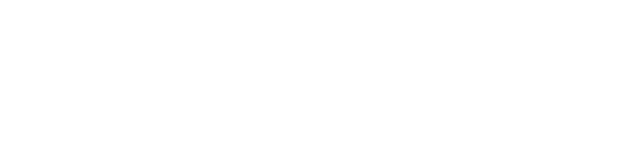
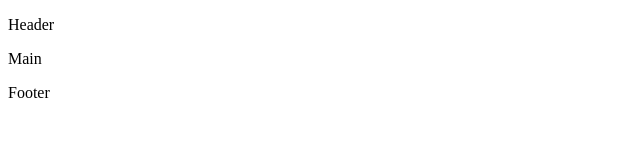
Before and after one commit to fishtriangle/layout-designer-project-lvl1, a plain HTML site: page index.html in a window 1280 px wide. Shown: the whole page, without its empty margins (0-640 px from the left). Drawn offline with Linux system fonts and the light colour scheme.

Commit message:
Update index.html
add header, main, footer

```diff
--- a/index.html
+++ b/index.html
@@ -9,6 +9,14 @@
     <link rel="stylesheet" href="styles/style.css">
 </head>
 <body>
-
+	<header>
+		<p>Header</p>
+	</header>
+	<main>
+		<p>Main</p>
+	</main>
+	<footer>
+		<p>Footer</p>
+	</footer>
 </body>
 </html>
```
